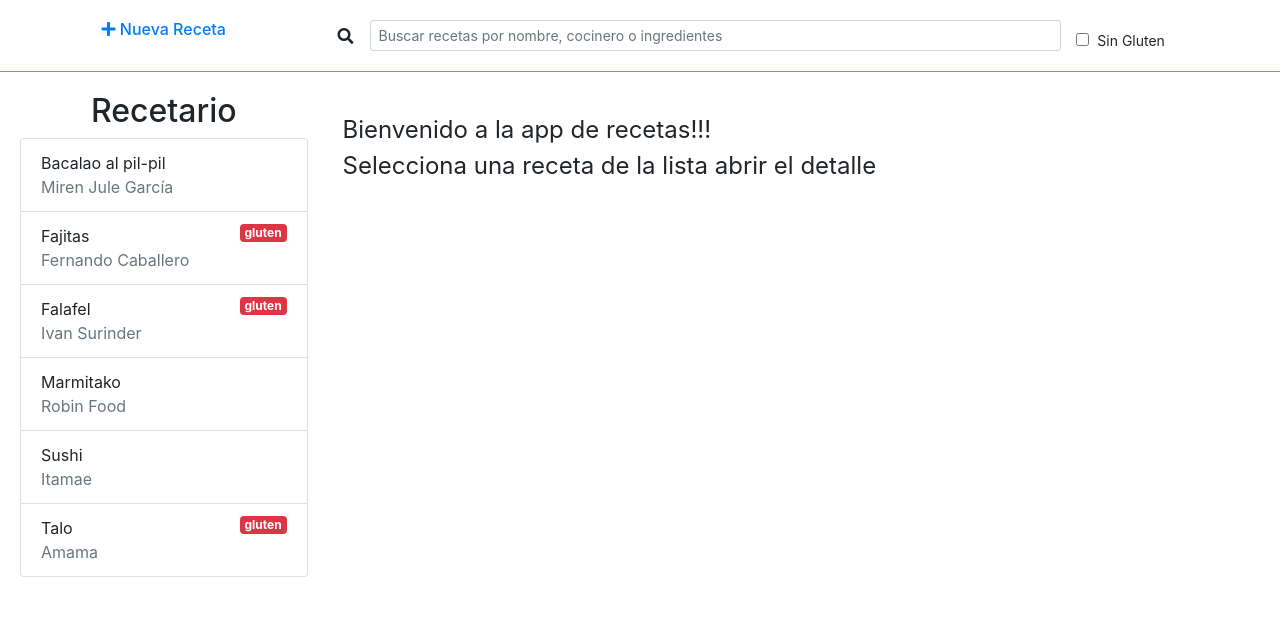
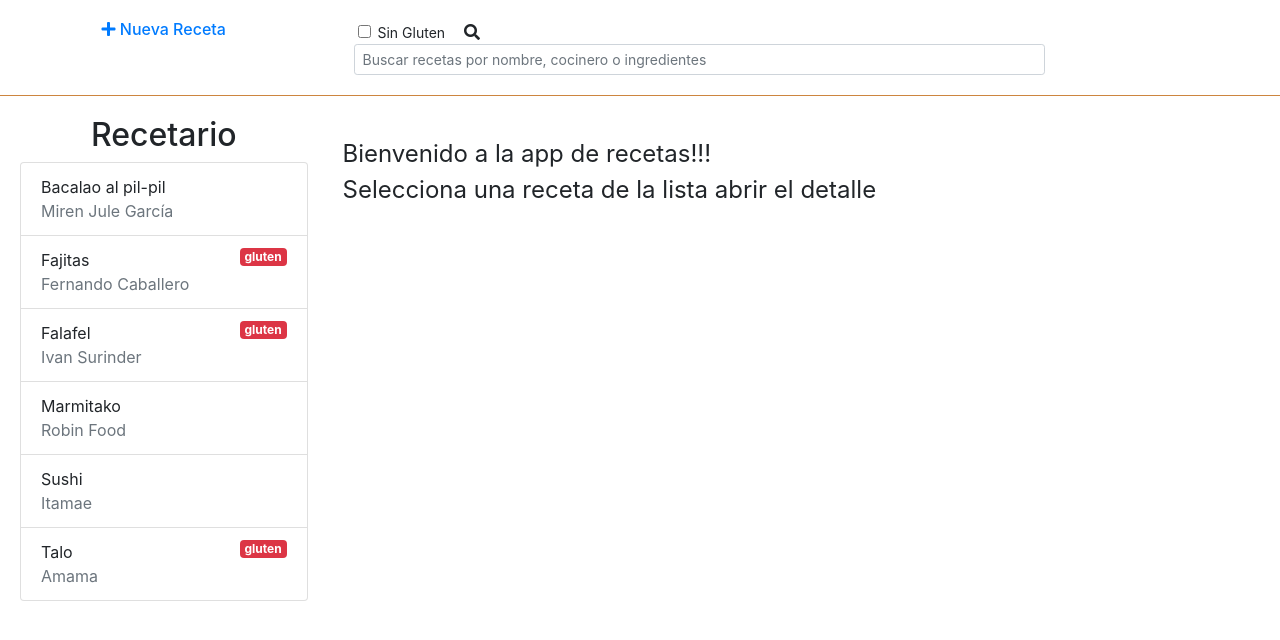
Before and after one commit to Erlantzcg89/recetasApp, an Angular app: page /inicio in a window 1280 px wide. Shown: the top 640 px of the page. Built offline with nearby package versions, Linux system fonts and the light colour scheme.

Commit message:
acceso al filtro recetas

```diff
--- a/src/app/paginas/recetario/recetario.component.html
+++ b/src/app/paginas/recetario/recetario.component.html
@@ -8,15 +8,15 @@
       </a>
     </div>
 
-    <div class="col-9 form-inline">
+    <div class="col-9 form">
+
+      <div class="gluten-check d-inline">
+        <input type="checkbox" class="form-check-input d-inline" [(ngModel)]="conGluten"> Sin Gluten
+      </div>
 
       <i class="fas fa-search" aria-hidden="true"></i>
       <input class="form-control form-control-sm ml-3 w-75" type="text"
         placeholder="Buscar recetas por nombre, cocinero o ingredientes" aria-label="Search" [(ngModel)]="busqueda">
-
-      <div class="gluten-check d-inline">
-        <input type="checkbox" class="form-check-input d-inline" [(ngModel)]="conGluten"> Sin Gluten
-      </div>
 
     </div>
 
@@ -27,7 +27,7 @@
     <div class="col-md-3">
       <h2 class="text-center">Recetario</h2>
       <ul class="login-lista list-group">
-        <li *ngFor="let r of recetas | recetasFiltro : busqueda : conGluten" (click)="seleccionarReceta(r)"
+        <li *ngFor="let r of recetas | recetasFiltro : conGluten : busqueda" (click)="seleccionarReceta(r)"
           class="list-group-item {{ (r.id==rSeleccionada.id) ? 'active' : '' }}">
           {{r.nombre}} <span
             class="{{(r.isGlutenFree)?'':'badge badge-danger float-right'}}">{{(r.isGlutenFree)?'':'gluten'}}</span>
--- a/src/app/paginas/recetario/recetario.component.scss
+++ b/src/app/paginas/recetario/recetario.component.scss
@@ -4,7 +4,7 @@
   .gluten-check {
     min-width: 80px;
     font-size: 14px;
-    margin: 10px 0 0 15px;
+    margin: 0 15px 0 40px;
   }
 
 }
```
